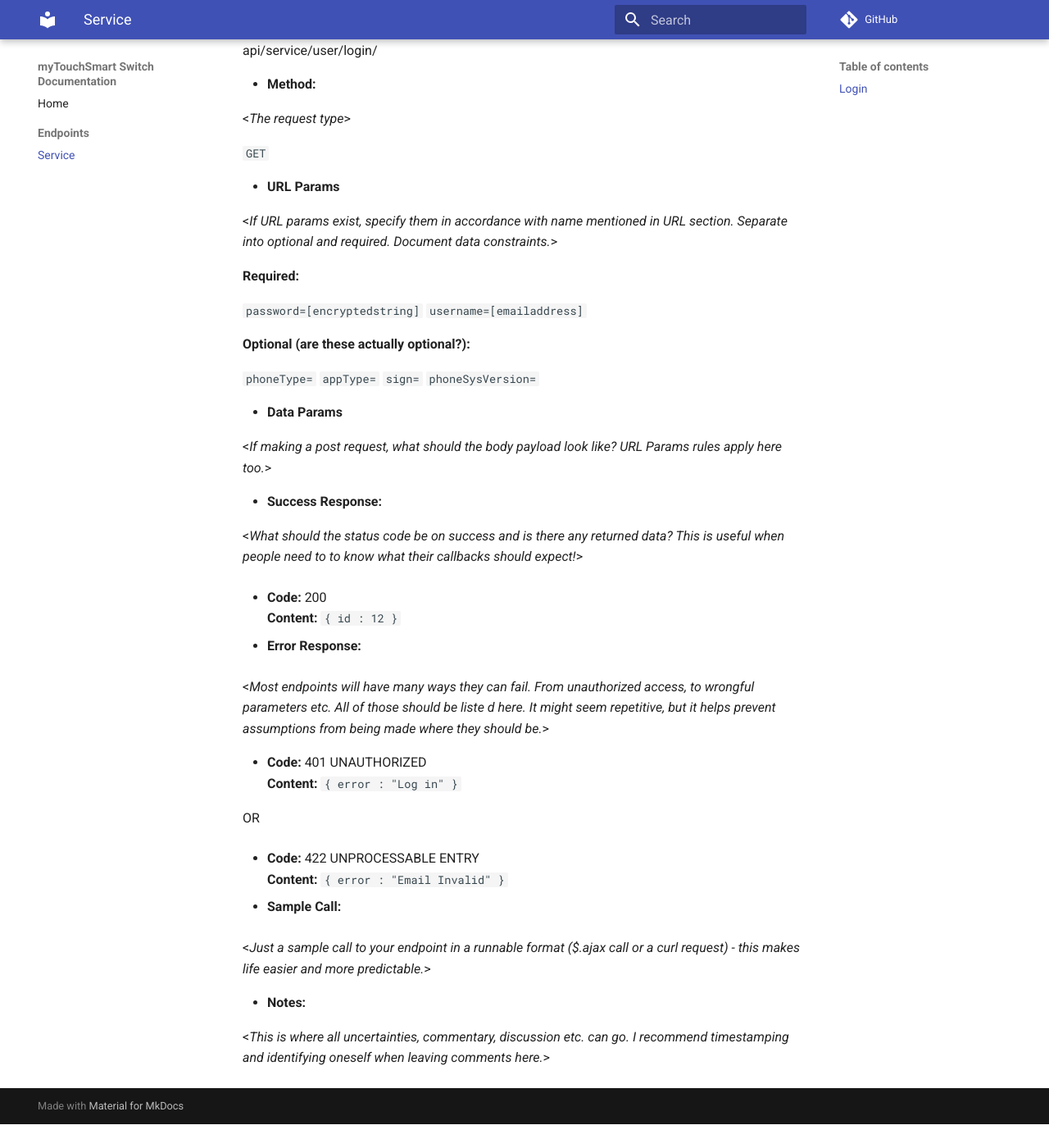
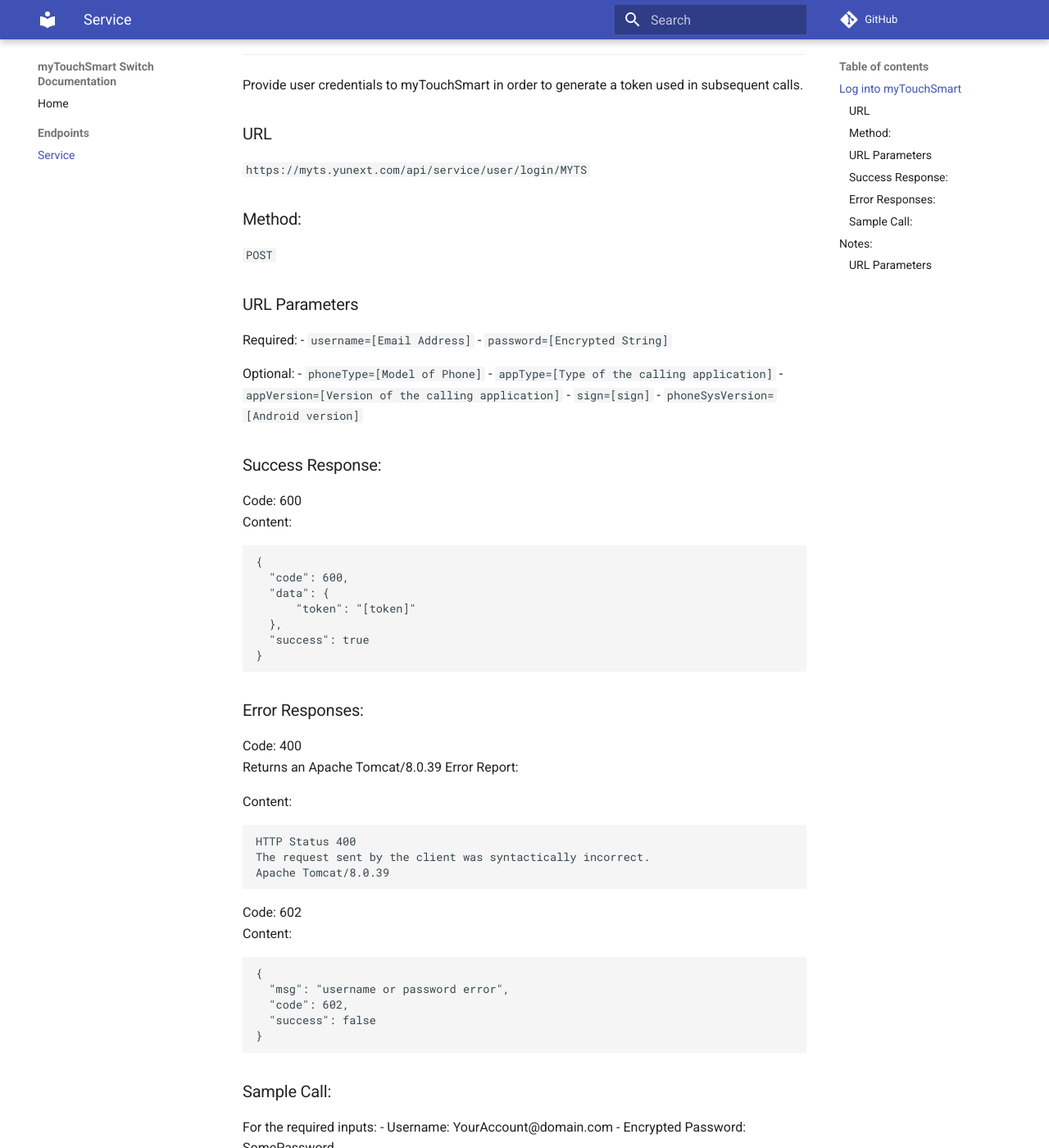
Before and after one commit to EricLauber/myTouchSmart-Switch-Documentation, an MkDocs documentation site: the page built from docs/service.md, in a window 1280 px wide and 1400 px high, scrolled down 265 px. Shown: the whole window at 82% size. Built offline with MkDocs 1.6.1 and Material for MkDocs 9.7.7, drawn with Linux system fonts in a browser that asks for light colours; comment, search, counter and statistics services are not loaded; before the commit the page ends 1636 px from its top, so only the background shows below that; some of the changed text lies outside the part shown.

Commit message:
Forgot to save some files.

````diff
--- a/docs/service.md
+++ b/docs/service.md
@@ -1,62 +1,94 @@
 # Service
 
-**Login**
+Service appears to provide access to information that is account-focused instead of device-focused.
+
+## Log into myTouchSmart
 ----
-  Provide user credentials to myTouchSmart in order to generate a token used in subsequent calls.
+Provide user credentials to myTouchSmart in order to generate a token used in subsequent calls.
 
-* **URL**
+### URL
 
-  api/service/user/login/
+  `https://myts.yunext.com/api/service/user/login/MYTS`
 
-* **Method:**
+### Method:
 
-  <_The request type_>
+`POST`
 
-  `GET`
+### URL Parameters
 
-*  **URL Params**
 
-   <_If URL params exist, specify them in accordance with name mentioned in URL section. Separate into optional and required. Document data constraints._>
+Required:
+- `username=[Email Address]`
+- `password=[Encrypted String]`
 
-   **Required:**
+Optional:
+- `phoneType=[Model of Phone]`
+- `appType=[Type of the calling application]`
+- `appVersion=[Version of the calling application]`
+- `sign=[sign]`
+- `phoneSysVersion=[Android version]`
 
-   `password=[encryptedstring]`
-   `username=[emailaddress]`
+### Success Response:
 
-   **Optional (are these actually optional?):**
+Code: 600 <br/>
+Content:
+```
+{
+  "code": 600,
+  "data": {
+      "token": "[token]"
+  },
+  "success": true
+}
+```
 
-   `phoneType=`
-   `appType=`
-   `sign=`
-   `phoneSysVersion=`
+### Error Responses:
 
-* **Data Params**
+Code: 400 <br />
+Returns an Apache Tomcat/8.0.39 Error Report:
 
-  <_If making a post request, what should the body payload look like? URL Params rules apply here too._>
+Content:
+```
+HTTP Status 400
+The request sent by the client was syntactically incorrect.
+Apache Tomcat/8.0.39
+```
 
-* **Success Response:**
+Code: 602 <br />
+Content:
+```
+{
+  "msg": "username or password error",
+  "code": 602,
+  "success": false
+}
+```
 
-  <_What should the status code be on success and is there any returned data? This is useful when people need to to know what their callbacks should expect!_>
+### Sample Call:
 
-  * **Code:** 200 <br />
-    **Content:** `{ id : 12 }`
+For the required inputs:
+- Username: YourAccount@domain.com
+- Encrypted Password: SomePassword
 
-* **Error Response:**
+`curl -d "username=YourAccount%40domain.com&password=SomePassword" https://myts.yunext.com/api/service/user/login/MYTS`
 
-  <_Most endpoints will have many ways they can fail. From unauthorized access, to wrongful parameters etc. All of those should be liste d here. It might seem repetitive, but it helps prevent assumptions from being made where they should be._>
+For the required and optional inputs:
+- Username: YourAccount@domain.com
+- Encrypted Password: SomePassword
+- Phone Type: Pixel 5
+- App Version: myTS 2.2
+- App Type: 1
+- Sign: 123XYZ
+- Phone System Version: Android 12
 
-  * **Code:** 401 UNAUTHORIZED <br />
-    **Content:** `{ error : "Log in" }`
+  `curl -d "username=YourAccount%40domain.com&password=SomePassword&phoneType=Pixel%205&appVersion=2.2&appType=1&sign=123XYZ&phoneSysVersion=Android%3A12" https://myts.yunext.com/api/service/user/login/MYTS`
 
-  OR
+## Notes:
 
-  * **Code:** 422 UNPROCESSABLE ENTRY <br />
-    **Content:** `{ error : "Email Invalid" }`
+### URL Parameters
 
-* **Sample Call:**
+At this time, the encryption algorithm and any key is unknown. The `sign` input is also unknown. Could it be the encryption key?
 
-  <_Just a sample call to your endpoint in a runnable format ($.ajax call or a curl request) - this makes life easier and more predictable._>
+The App Version type appears to be an integer
 
-* **Notes:**
-
-  <_This is where all uncertainties, commentary, discussion etc. can go. I recommend timestamping and identifying oneself when leaving comments here._>
+Although some parameters are optional, changing their values, or choosing whether to include or exclude them will impact that token that the API returns.
````
Also changed, not shown: README.md (+1 -1 lines), docs/about.md (deleted, +0 -49 lines), docs/index.md (+1 -1 lines).
